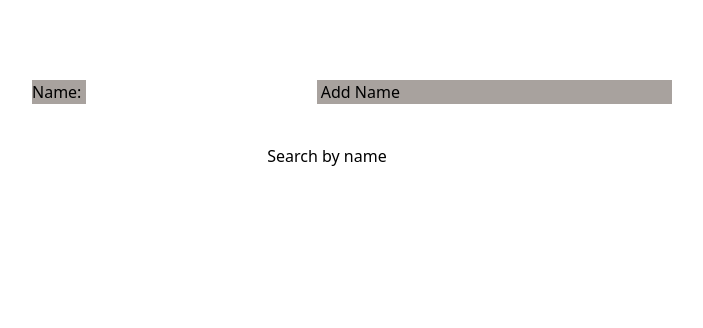
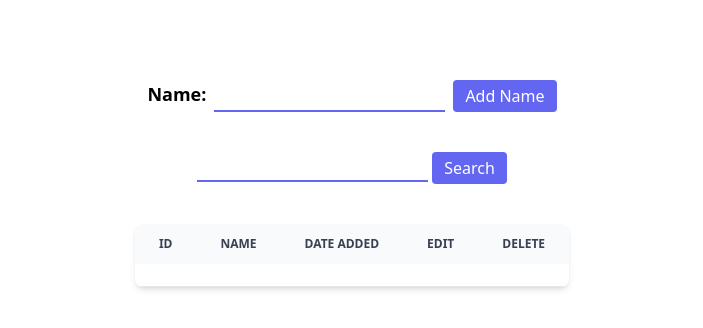
Before and after one commit to dwang134/YourName, a website: page src/index.html in a window 1280 px wide. Shown: the whole page, without its empty margins (288-991 px from the left). Drawn offline with Linux system fonts and the light colour scheme.

Commit message:
frontend

```diff
--- a/src/index.html
+++ b/src/index.html
@@ -9,18 +9,47 @@
 </head>
 <body>
     <main class= "container mx-auto w-1/2 mt-20 ">
-        <div class="flex flex-col gap-y-10 justify-center">
-            <div class= "bg-stone-400">
-                <label>Name: </label>
-                <input type="text">
-                <button>Add Name</button>
+        <div class=" flex flex-col gap-y-10 justify-center items-center">
+            <div class= "flex justify-center align-cente gap-x-2">
+                <label for= "name" class= "font-semibold text-lg" >Name: </label>
+                <input type="text" class= "outline-0 border-b-2 border-indigo-500 hover:border-green-500">
+                <button class= "bg-indigo-500 text-white font-medium py-1 px-3 rounded">Add Name</button>
             </div>
+
             <div>
-                <input type="text">
-                <label>Search by name</label>
+                <input type="text" class= "outline-0 border-b-2 border-indigo-500 hover:border-green-500">
+                <button class= "bg-indigo-500 text-white font-medium py-1 px-3 rounded">Search</button>
             </div>
-        </div>
 
+            <div class="relative overflow-x-auto shadow-md sm:rounded-lg">
+                <table class="w-full text-sm text-left text-gray-500 dark:text-gray-400" id="table">
+                    <thead class="text-xs text-gray-700 uppercase bg-gray-50 dark:bg-gray-700 dark:text-gray-400">
+                        <tr>
+                            <th scope="col" class="px-6 py-3">
+                                ID
+                            </th>
+                            <th scope="col" class="px-6 py-3">
+                                Name
+                            </th>
+                            <th scope="col" class="px-6 py-3">
+                                Date Added
+                            </th>
+                            <th scope="col" class="px-6 py-3">
+                                Edit
+                            </th>
+                            <th scope="col" class="px-6 py-3">
+                                Delete
+                            </th>
+                        </tr>
+                    </thead>
+                    <tbody>
+                    </tbody>
+                </table>
+            </div>
+
+
+        </div> <!--flexbox-->
     </main>
+    <script src="index.js"></script>
 </body>
 </html>
--- /dev/null
+++ b/src/index.js
@@ -0,0 +1,13 @@
+document.addEventListener('DOMContentLoaded', ()=> {
+    loadHTMLTable([]);
+})
+
+const loadHTMLTable = (data)=> {
+    const table = document.querySelector('table tbody');
+    // let tableHTML = "";
+    if (data.length=== 0){
+        console.log('no data');
+        table.innerHTML =
+          "<tr class='bg-white border-b dark:bg-gray-800 dark:border-gray-700 hover:bg-gray-50 dark:hover:bg-gray-600'><td class='no-data text-white font-medium text-center' colspan='5'>No Data</td></tr>";
+    }
+}
```
Also changed, not shown: src/input.css (+10 -0 lines), dist/output.css, 1 other file.
